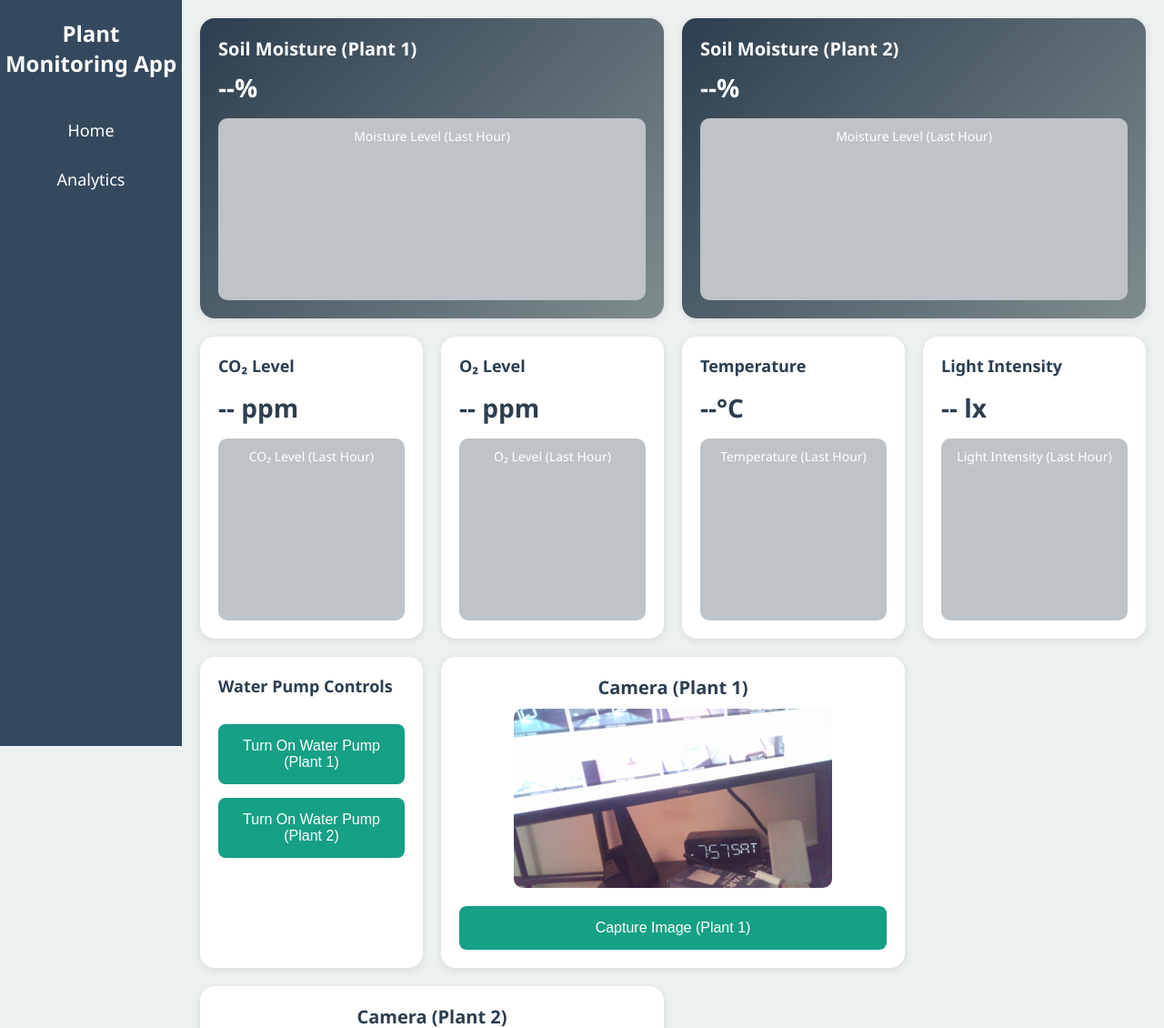
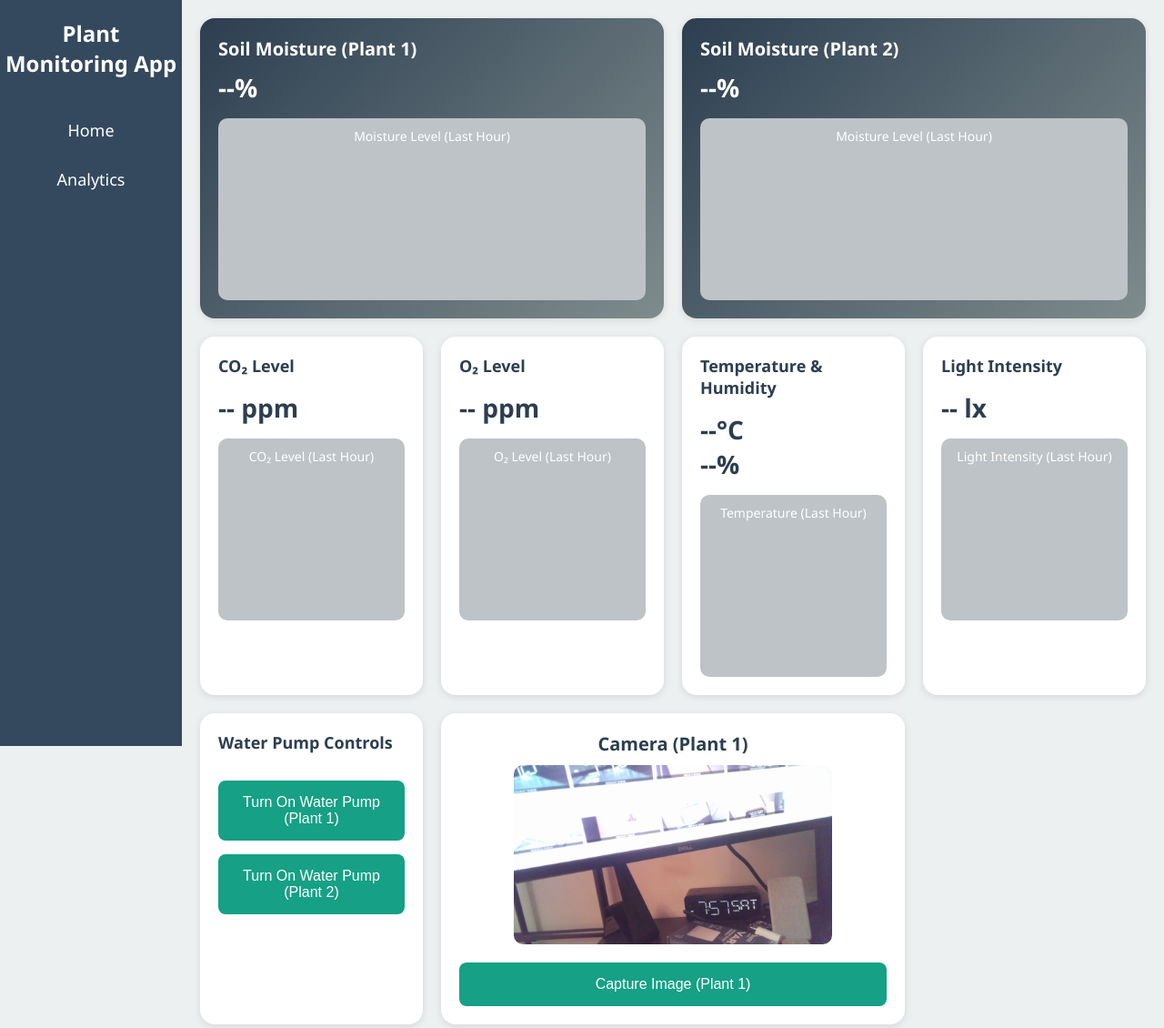
Before and after one commit to Nawazaz/Plant-monitoring-system, a Flask app: page / in a window 1280 px wide. Shown: the top 1130 px of the page at 91% size. Run offline with Flask 3, Linux system fonts and the light colour scheme; data that the repository does not hold is empty.

Commit message:
Camera and temp

```diff
--- a/flask-backend/app.py
+++ b/flask-backend/app.py
@@ -3,10 +3,17 @@ import cv2
 from flask import Flask, jsonify, render_template, request, send_from_directory
 from datetime import datetime
 from azure.storage.blob import BlobServiceClient
+from azure.data.tables import TableClient
 import io
 from apscheduler.schedulers.background import BackgroundScheduler
 import re
-import time  # Make sure this is at the top of your file
+import time
+import adafruit_dht
+import board
+import threading
+
+# Initialize DHT22 sensor on GPIO 4
+dht_sensor = adafruit_dht.DHT22(board.D4)
 
 app = Flask(__name__)
 
@@ -14,17 +21,38 @@ app = Flask(__name__)
 AZURE_STORAGE_CONNECTION_STRING = "DefaultEndpointsProtocol=https;AccountName=planthkr;AccountKey=iGqdtOgHh/+eZVmHycDMXXAU3Xd6tP+qW9ouhzCYYhbeKvhwYhpDXnCux5nT7U0J7Jd50+gx5I/X+AStO+QElw==;EndpointSuffix=core.windows.net"
 CONTAINER_NAME = "trial"
 
-# Initialize Azure Blob Client
+# Azure Blob Client Initialization
 blob_service_client = BlobServiceClient.from_connection_string(AZURE_STORAGE_CONNECTION_STRING)
 container_client = blob_service_client.get_container_client(CONTAINER_NAME)
 
-# Directory to store temporary images locally
+# Azure Table Client Initialization via full SAS URL
+TABLE_SAS_URL = "https://planthkr.table.core.windows.net/Temp?sp=raud&st=2025-04-07T15:22:18Z&se=2025-04-08T15:22:18Z&sv=2024-11-04&sig=fsfvAlWmXChJ4ibHv6g%2FJbD0SShsIN92teHZrdJBWoE%3D&tn=Temp"
+table_client = TableClient.from_table_url(TABLE_SAS_URL)
+
+# Local temp folder
 LOCAL_IMAGE_FOLDER = 'temp_images'
 os.makedirs(LOCAL_IMAGE_FOLDER, exist_ok=True)
 
-# Function to upload image to Azure
+def get_temperature_and_humidity():
+    try:
+        temperature_c = dht_sensor.temperature
+        humidity = dht_sensor.humidity
+
+        if temperature_c is not None and humidity is not None:
+            return {
+                "temperature": round(temperature_c, 1),
+                "humidity": round(humidity, 1)
+            }
+        else:
+            print("DHT sensor read failed: Received None value(s)")
+            return {"temperature": None, "humidity": None}
+
+    except RuntimeError as e:
+        print(f"DHT sensor error: {e}")
+        return {"temperature": None, "humidity": None}
+
+
 def upload_to_azure(file_stream, blob_name):
-    """Uploads an in-memory file stream to Azure Blob Storage."""
     try:
         blob_client = container_client.get_blob_client(blob_name)
         blob_client.upload_blob(file_stream, overwrite=True)
@@ -33,33 +61,27 @@ def upload_to_azure(file_stream, blob_name):
         print(f"Azure Upload Error: {e}")
         return None
 
-# Function to capture an image and upload it to Azure
 def capture_image(plant_id):
-    """Captures an image from the camera, stores it locally, and uploads it to Azure."""
     camera = cv2.VideoCapture(0)
-
     if not camera.isOpened():
         print("Error: Could not open camera.")
         return None
 
-    # Warm up the camera — read and discard a few frames
     for _ in range(5):
         ret, frame = camera.read()
-        time.sleep(0.1)  # Small delay between frames
+        time.sleep(0.1)
 
-    # Final capture
     ret, frame = camera.read()
     camera.release()
 
     if ret:
         timestamp = datetime.now().strftime("%Y%m%d_%H%M%S")
         image_filename = f"plant_{plant_id}_{timestamp}.jpg"
+        local_image_path = os.path.join(LOCAL_IMAGE_FOLDER, f"plant_{plant_id}.jpg")
 
-        existing_image_path = os.path.join(LOCAL_IMAGE_FOLDER, f"plant_{plant_id}.jpg")
-        if os.path.exists(existing_image_path):
-            os.remove(existing_image_path)
+        if os.path.exists(local_image_path):
+            os.remove(local_image_path)
 
-        local_image_path = os.path.join(LOCAL_IMAGE_FOLDER, f"plant_{plant_id}.jpg")
         cv2.imwrite(local_image_path, frame)
 
         with open(local_image_path, 'rb') as f:
@@ -67,17 +89,38 @@ def capture_image(plant_id):
 
         azure_url = upload_to_azure(image_stream, image_filename)
         return azure_url if azure_url else None
+    else:
+        print("Error: Failed to capture image.")
+        return None
 
-    print("Error: Failed to capture image.")
-    return None
+# APScheduler-safe threaded version
+def log_temperature_and_humidity():
+    data = get_temperature_and_humidity()
+    timestamp = datetime.utcnow().isoformat()
 
-# Function to automatically capture images for Plant 1 every minute
+    print(f"[{datetime.now().strftime('%Y-%m-%d %H:%M:%S')}] Temp: {data['temperature']}°C, Humidity: {data['humidity']}%")
+
+    if data["temperature"] is not None and data["humidity"] is not None:
+        try:
+            entity = {
+                "PartitionKey": "Enviroment",
+                "RowKey": timestamp,
+                "Temperature": data["temperature"],
+                "Humidity": data["humidity"]
+            }
+            table_client.create_entity(entity=entity)
+        except Exception as e:
+            print(f"Azure Table Insert Error: {e}")
+
+# Wrap in thread to prevent blocking
+def log_temperature_and_humidity_async():
+    threading.Thread(target=log_temperature_and_humidity).start()
+
+# Image auto-capture job
 job_running = False
-
 def capture_image_automatically():
-    """Captures image for Plant 1 every minute automatically."""
     global job_running
-    if not job_running:  # Ensure the job isn't already running
+    if not job_running:
         job_running = True
         print("Automatically capturing image for Plant 1")
         capture_image(1)
@@ -85,29 +128,32 @@ def capture_image_automatically():
     else:
         print("Job already running, skipping this cycle.")
 
-# Initialize the scheduler
+# Scheduler setup
 scheduler = BackgroundScheduler()
 
-# Add job to the scheduler to capture image for Plant 1 every minute
-def schedule_image_capture():
-    """Schedules the image capture every minute."""
+def schedule_jobs():
     for job in scheduler.get_jobs():
-        job.remove()  # Remove any existing jobs to prevent duplicates
+        job.remove()
 
-    scheduler.add_job(func=capture_image_automatically, trigger="interval", minutes=1)
+    scheduler.add_job(func=capture_image_automatically, trigger="interval", minutes=1, max_instances=2)
+    scheduler.add_job(func=log_temperature_and_humidity_async, trigger="interval", seconds=30, max_instances=3)
 
-# Start the scheduler (if it's not already running)
 if not scheduler.running:
-    schedule_image_capture()
+    schedule_jobs()
     scheduler.start()
 
+# Flask routes
 @app.route('/')
 def home():
     return render_template('index.html')
 
+@app.route('/sensor/temperature')
+def get_temperature():
+    data = get_temperature_and_humidity()
+    return jsonify(data)
+
 @app.route('/capture/<int:plant_id>', methods=['POST'])
 def capture(plant_id):
-    """Handles image capture and upload."""
     image_url = capture_image(plant_id)
     if image_url:
         return jsonify({"status": "success", "image_url": image_url})
@@ -117,16 +163,12 @@ def capture(plant_id):
 def analytics():
     plant_images = {}
     try:
-        # List all blobs in the container
         blob_list = container_client.list_blobs()
         for blob in blob_list:
-            # Assuming blob names follow the format: plant_{plant_id}_{timestamp}.jpg
             match = re.match(r"plant_(\d+)_(\d{8}_\d{6})\.jpg", blob.name)
             if match:
                 plant_id = match.group(1)
-                timestamp_str = match.group(2)  # Extract timestamp
-
-                # Convert timestamp to human-readable format
+                timestamp_str = match.group(2)
                 try:
                     timestamp = datetime.strptime(timestamp_str, "%Y%m%d_%H%M%S")
                     formatted_timestamp = timestamp.strftime("%Y-%m-%d %H:%M:%S")
@@ -134,18 +176,11 @@ def analytics():
                     formatted_timestamp = "Unknown timestamp"
 
                 plant_key = f"Plant {plant_id}"
-
                 if plant_key not in plant_images:
                     plant_images[plant_key] = []
 
-                # Generate public URL
                 blob_url = f"https://{blob_service_client.account_name}.blob.core.windows.net/{CONTAINER_NAME}/{blob.name}"
                 plant_images[plant_key].append({"url": blob_url, "timestamp": formatted_timestamp})
-
-                print(f"Processed: {blob.name} → {formatted_timestamp}")  # Debugging output
-            else:
-                print(f"Skipping: {blob.name}")  # Debugging output for unmatched filenames
-
     except Exception as e:
         print(f"Error listing blobs: {e}")
 
@@ -153,9 +188,7 @@ def analytics():
 
 @app.route('/temp_images/<filename>')
 def serve_image(filename):
-    """Serves images stored locally on the server."""
     return send_from_directory(LOCAL_IMAGE_FOLDER, filename)
 
 if __name__ == '__main__':
-    # Disable Flask's automatic reloading to prevent the scheduler from being duplicated
-    app.run(host='0.0.0.0', port=5000, debug=True, use_reloader=False)
+    app.run(host='0.0.0.0', port=5010, debug=True, use_reloader=False)
--- a/flask-backend/templates/index.html
+++ b/flask-backend/templates/index.html
@@ -258,8 +258,9 @@
 
             <!-- Temperature -->
             <div class="card">
-                <div class="section-title">Temperature</div>
+                <div class="section-title">Temperature & Humidity</div>
                 <div class="sensor-value" id="temperature">--°C</div>
+                <div class="sensor-value" id="humidity">--%</div>
                 <div class="graph" id="temperature-graph">
                     <div class="graph-header">Temperature (Last Hour)</div>
                 </div>
@@ -322,6 +323,31 @@
                 console.error('Error capturing image:', error);
             });
         }
+        function updateTemperatureAndHumidity() {
+            fetch('/sensor/temperature')
+                .then(res => res.json())
+                .then(data => {
+                    if (data.temperature !== null) {
+                        document.getElementById('temperature').innerText = `${data.temperature}°C`;
+                    } else {
+                        document.getElementById('temperature').innerText = `--°C`;
+                    }
+
+                    if (data.humidity !== null) {
+                        document.getElementById('humidity').innerText = `${data.humidity}%`;
+                    } else {
+                        document.getElementById('humidity').innerText = `--%`;
+                    }
+                })
+                .catch(err => {
+                    console.error("Failed to fetch temperature:", err);
+                });
+        }
+
+        // Refresh temperature and humidity every 5 seconds
+        setInterval(updateTemperatureAndHumidity, 5000);
+        updateTemperatureAndHumidity();
+
     </script>
 </body>
 </html>
```
